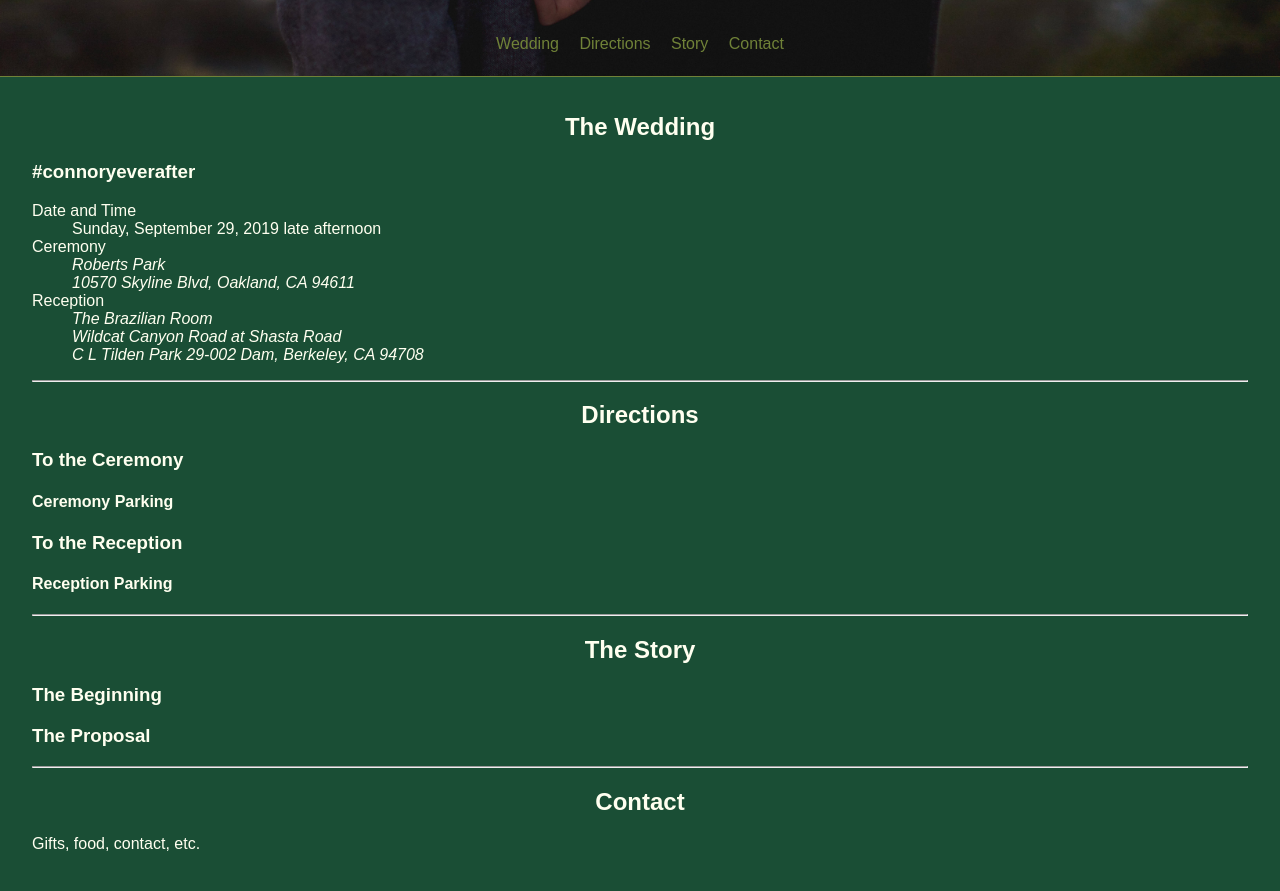
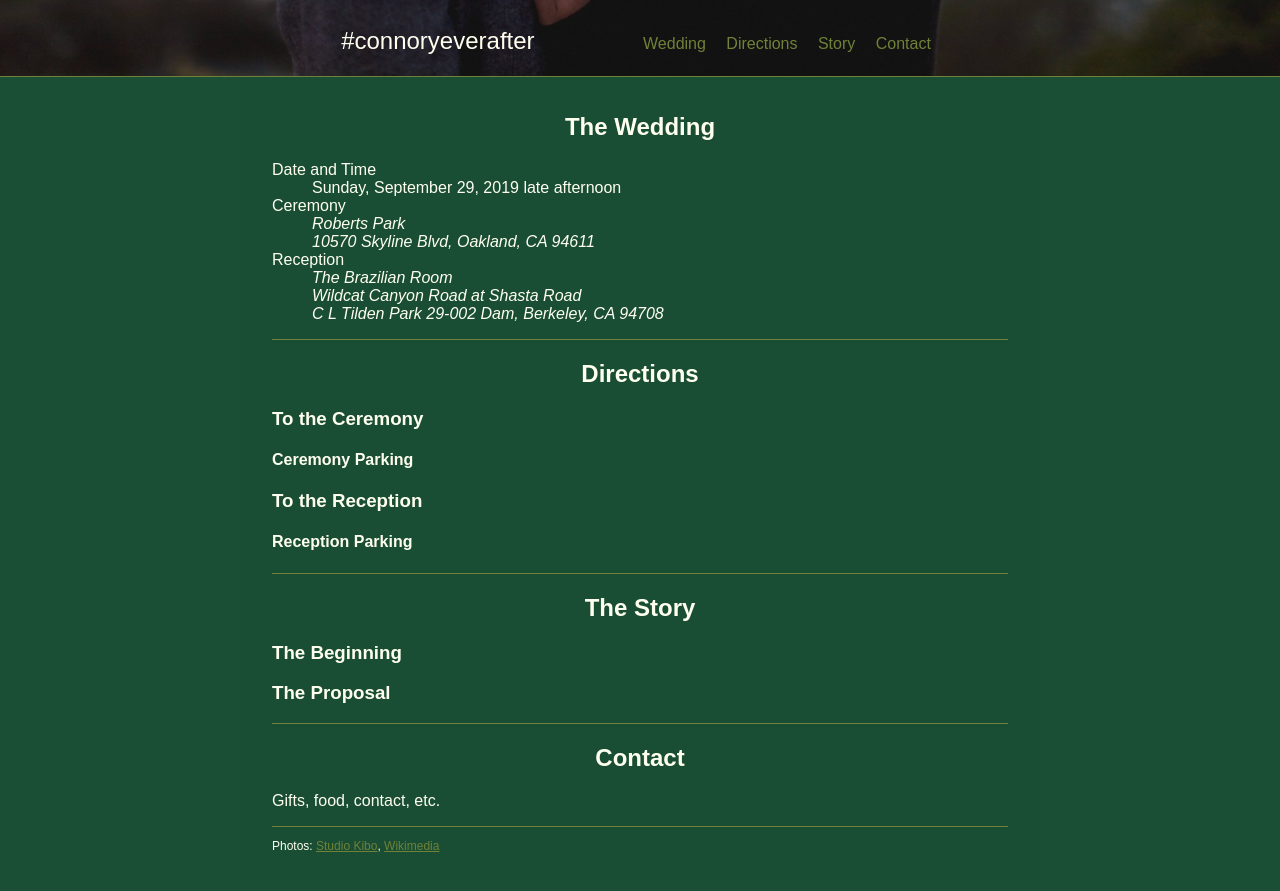
Before and after one commit to gjquan/connory-site, a website: page index.html in a window 1280 px wide. Shown: the part 723-1614 px from the top of the page. Drawn offline with Linux system fonts and the light colour scheme.

Commit message:
tweak layout

```diff
--- a/index.html
+++ b/index.html
@@ -31,6 +31,23 @@
                 }
                 h1, h2 {
                     text-align: center;
+                }
+                hr { display: none; }
+
+            .bg-container {
+                position: fixed;
+                width: 100%;
+                height: 100%;
+                background: no-repeat fixed center/cover url('images/redwoods.jpg');
+                background-color: #1a4e35; /* eucalyptus */
+                background-blend-mode: multiply;
+                z-index: -1;
+            }
+
+            .hr .line {
+                width: 100%;
+                height: 1px;
+                background: #708238; /* olive */
             }
 
             header {
@@ -70,18 +87,44 @@
                     width: 100%;
                     height: 100%;
                 }
+                nav li:first-child {
+                    font-size: 1.5em;
+                    line-height: 2em;
+                    padding-left: 0;
+                    padding-right: 4em;
+                }
 
-            main {
-                padding: 1em 2em 2em;
+            .content {
+                padding: 0 1em 1em;
+            }
+                .content-inner {
+                    padding: 1em 2em;
+                    max-width: 50em;
+                    margin: 0 auto;
+                    background: rgba(26,78,53,0.50); /* eucalyptus */
+                }
+                section {
+                    position: relative;
+                }
+                    .accent {
+                        position: absolute;
+                        bottom: 0;
+                        right: 0;
+                    }
+
+            footer {
+                font-size: 0.75em;
             }
         </style>
 
     </head>
     <body>
+        <div class="bg-container"></div>
         <header class="hero">
             <h1>Gregory ❤️ Connie</h1>
             <nav>
                 <ul>
+                    <li>#connoryeverafter</li>
                     <li><a href="#wedding">Wedding</a></li>
                     <li><a href="#directions">Directions</a></li>
                     <li><a href="#story">Story</a></li>
@@ -90,11 +133,12 @@
             </nav>
         </header>
 
+        <div class="content">
+            <div class="content-inner">
                 <main>
                     <section id="intro"></section>
                     <section id="wedding">
                         <h2>The Wedding</h2>
-                <h3>#connoryeverafter</h3>
                         <dl>
                             <dt>Date and Time</dt>
                             <dd>Sunday, September 29, 2019 late afternoon</dd>
@@ -117,6 +161,7 @@
                     </section>
                     <div class="hr">
                         <hr />
+                        <div class="line"></div>
                     </div>
                     <section id="directions">
                         <h2>Directions</h2>
@@ -131,6 +176,7 @@
                     </section>
                     <div class="hr">
                         <hr />
+                        <div class="line"></div>
                     </div>
                     <section id="story">
                         <h2>The Story</h2>
@@ -139,16 +185,26 @@
                     </section>
                     <div class="hr">
                         <hr />
+                        <div class="line"></div>
                     </div>
                     <section id="contact">
                         <h2>Contact</h2>
                         <p>Gifts, food, contact, etc.</p>
                     </section>
                 </main>
+                <div class="hr">
+                    <hr />
+                    <div class="line"></div>
+                </div>
                 <footer>
+                    <div class="credits">
+                        <p> Photos: <a href="https://studiokibo.com/" target="_blank">Studio Kibo</a>, <a href="https://en.wikipedia.org/wiki/Prairie_Creek_Redwoods_State_Park#/media/File:Prairie_Creek_Redwoods_State_Park.jpg" target="_blank">Wikimedia</a></p>
+                    </div>
+                </footer>
+            </div> <!-- /.content-inner -->
+        </div> <!-- /.content -->
 
-        </footer>
-
+        <script src="node_modules/skrollr/dist/skrollr.min.js"></script>
         <script>
             document.documentElement.classList.remove('no-js');
         </script>
--- a/package.json
+++ b/package.json
@@ -1,7 +1,9 @@
 {
   "name": "connory-site",
   "version": "0.0.0",
-  "dependencies": {},
+  "dependencies": {
+    "skrollr": "^0.6.26"
+  },
   "devDependencies": {
     "gulp": "^4.0.0",
     "gulp-htmlmin": "^5.0.1"
```
Also changed, not shown: images/redwoods.jpg (added), 1 other file. Lines whose indentation alone changed are shown as unchanged.
